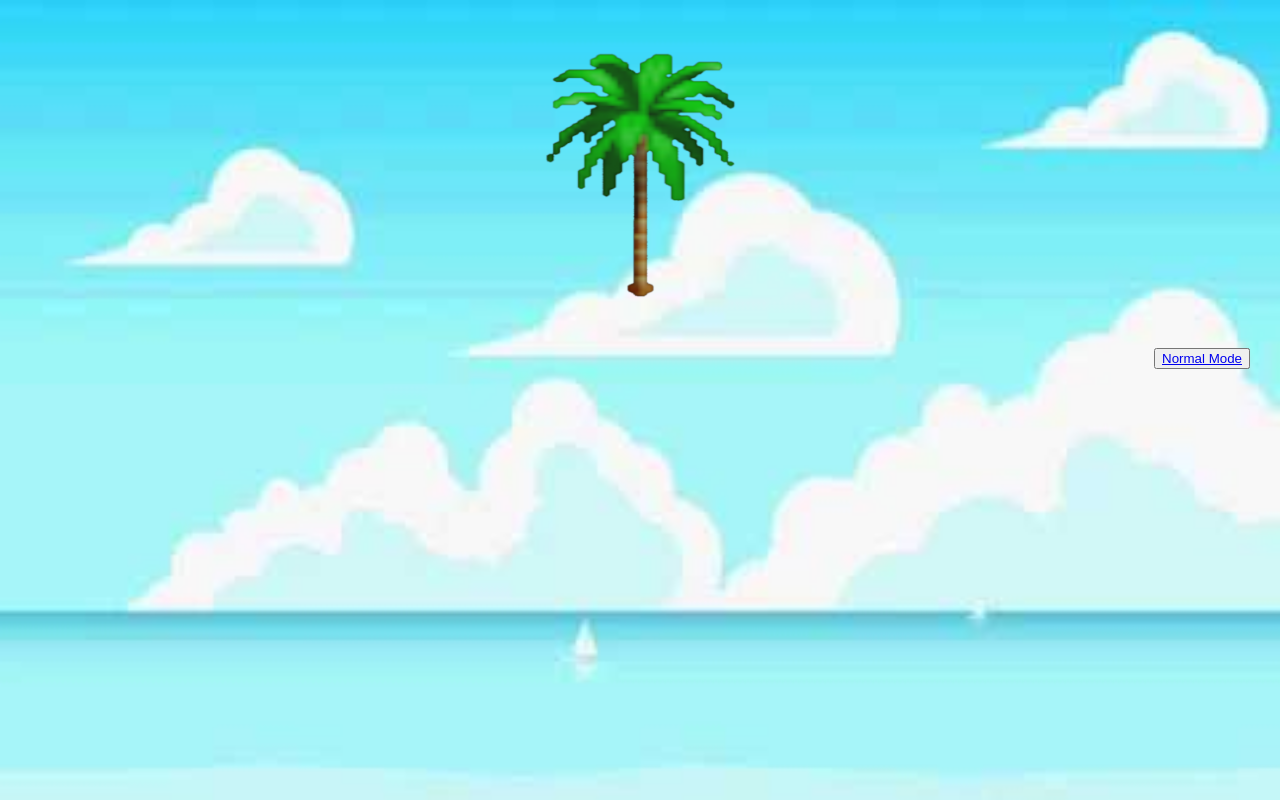
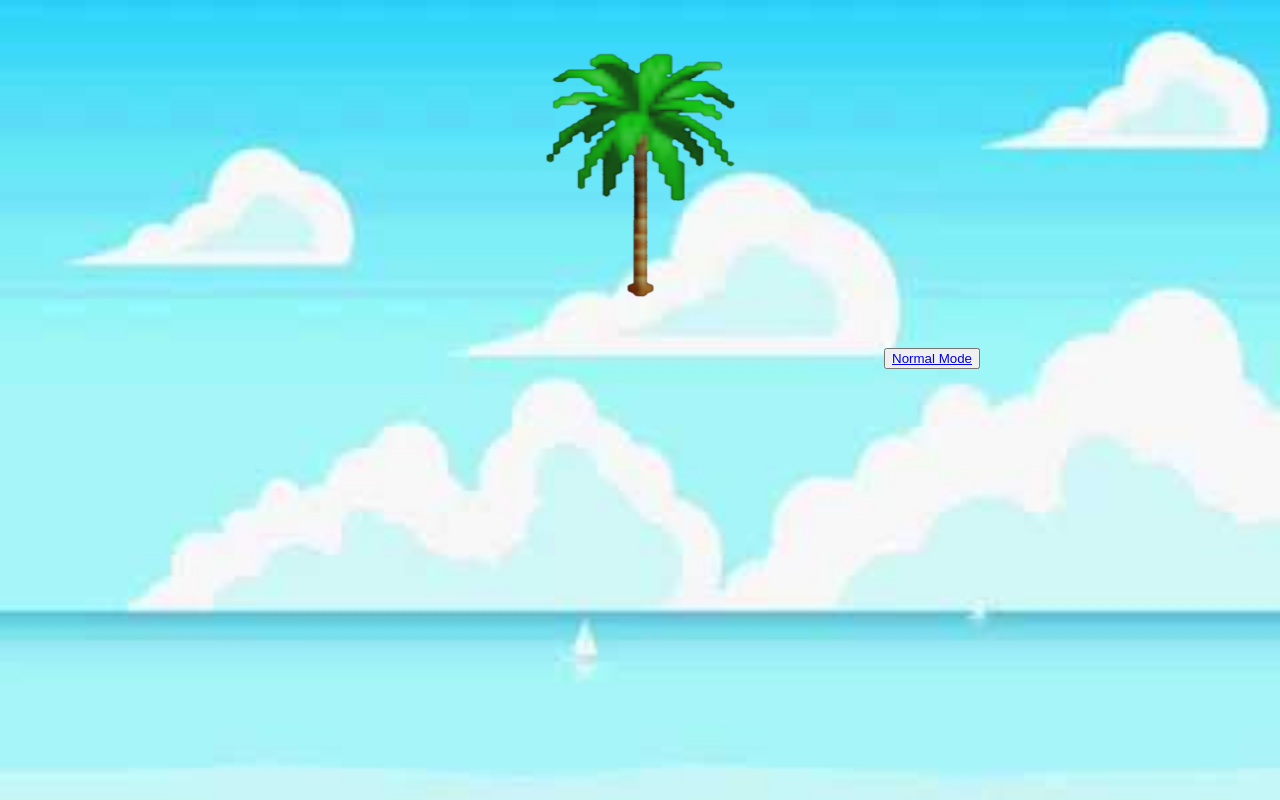
Before and after one commit to soap2dayy/super-palm-tree, a plain HTML site: page index.html in a window 1280 px wide. Drawn offline with Linux system fonts and the light colour scheme.

Commit message:
Update index.html

```diff
--- a/index.html
+++ b/index.html
@@ -24,7 +24,7 @@
     button {
       position: absolute;
       top: px;
-      right: 30px;
+      right: 300px;
     }
   </style>
     <button>about:blank</button>
```
